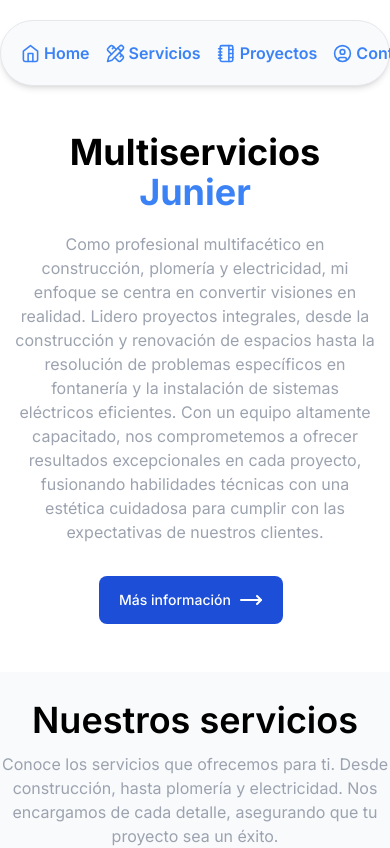
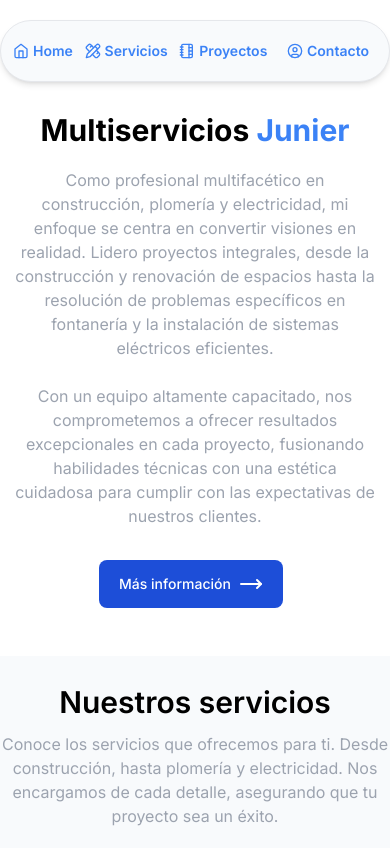
Before and after one commit to Dev-Anyelo/landing-page, a Next.js app: page / in a window 390 px wide. Shown: the top 848 px of the page. Built offline with nearby package versions, Linux system fonts and the light colour scheme.

Commit message:
Actualizar tamaños de iconos y secciones de página

```diff
--- a/app/page.tsx
+++ b/app/page.tsx
@@ -6,7 +6,7 @@ import ServicesSection from "@/components/ServicesSection";
 
 const Home = () => {
   return (
-    <main className="flex min-h-screen py-10 justify-center flex-col">
+    <main className="flex min-h-screen py-5 md:py-10 justify-center flex-col">
       <HeroSection />
       <ServicesSection />
       <ProjectsSection />
--- a/components/ContactSection.tsx
+++ b/components/ContactSection.tsx
@@ -9,7 +9,7 @@ const ContactSection = () => {
       className="flex flex-col justify-center items-center w-full py-7 md:py-14"
     >
       <div className="flex flex-col gap-y-3">
-        <h1 className="text-4xl sm:text-5xl font-semibold text-balance text-center">
+        <h1 className="text-3xl sm:text-5xl font-semibold text-balance text-center">
           Contáctame
         </h1>
         <p className="text-base sm:text-lg text-gray-400 text-balance text-center">
--- a/components/Feature.tsx
+++ b/components/Feature.tsx
@@ -1,22 +1,22 @@
 const Feature = () => {
   return (
-    <div className="grid grid-cols-3 gap-x-6 md:gap-x-12 place-items-center mt-10">
+    <div className="grid grid-cols-3 gap-x-6 md:gap-x-12 place-items-center mt-10 px-2">
       <div>
-        <h1 className="text-blue-500 text-xl sm:text-2xl md:text-3xl lg:text-4xl font-semibold text-balance text-center">
-          <span className="text-blue-500 font-bold">+40</span> <br />Clientes
-          Satisfechos
+        <h1 className="text-blue-500 text-lg sm:text-xl md:text-3xl lg:text-4xl font-semibold text-balance text-center">
+          <span className="text-blue-500 font-bold">+40</span> <br />
+          Clientes Satisfechos
         </h1>
       </div>
       <div>
-        <h1 className="text-blue-500 text-xl sm:text-2xl md:text-3xl lg:text-4xl font-semibold text-balance text-center">
+        <h1 className="text-blue-500 text-lg sm:text-xl md:text-3xl lg:text-4xl font-semibold text-balance text-center">
           <span className="text-blue-500 font-bold">+40</span> <br /> Clientes
           Satisfechos
         </h1>
       </div>
       <div>
-        <h1 className="text-blue-500 text-xl sm:text-2xl md:text-3xl lg:text-4xl font-semibold text-balance text-center">
-          <span className="text-blue-500 font-bold">+40</span> <br />Clientes
-          Satisfechos
+        <h1 className="text-blue-500 text-lg sm:text-xl md:text-3xl lg:text-4xl font-semibold text-balance text-center">
+          <span className="text-blue-500 font-bold">+40</span> <br />
+          Clientes Satisfechos
         </h1>
       </div>
     </div>
--- a/components/FeatureSection.tsx
+++ b/components/FeatureSection.tsx
@@ -7,11 +7,11 @@ const FeatureSection = () => {
       className="flex flex-col justify-center items-center w-full py-7 md:py-14 bg-slate-50 mt-10 md:mt-20"
     >
       <div className="flex flex-col gap-y-3">
-        <h1 className="text-5xl font-semibold text-balance text-center">
-          Features
+        <h1 className="text-3xl md:text-5xl font-semibold text-balance text-center">
+          Logros
         </h1>
         <p className="text-base md:text-lg text-gray-400 text-balance text-center">
-          ¿Tienes alguna duda o pregunta? ¡No dudes en contactarnos!
+          Haciendo felices a nuestros clientes
         </p>
       </div>
       <Feature />
--- a/components/Hero.tsx
+++ b/components/Hero.tsx
@@ -10,19 +10,21 @@ const HeroSection = () => {
   return (
     <section
       id="home"
-      className="mt-16 md:mt-20 lg:mt-0 flex flex-col gap-4 p-2 w-full 2xl:max-w-[1400px] px-3 md:px-6 mx-auto"
+      className="mt-16 md:mt-20 lg:mt-0 flex flex-col gap-4 w-full 2xl:max-w-[1400px] px-3 py-2 mx-auto"
     >
-      <div className="flex justify-between items-center gap-3 md:gap-5">
+      <div className="flex justify-between items-center h-fit">
         <div className="flex flex-col gap-y-5 w-full lg:w-1/2">
-          <h1 className="text-4xl sm:text-5xl lg:text-6xl font-bold text-wrap w-full text-center lg:text-left">
-            Multiservicios <span className="text-blue-500 inline">Junier</span>
+          <h1 className="text-3xl sm:text-5xl lg:text-6xl font-bold text-wrap w-full text-center lg:text-left">
+            Multiservicios{" "}
+            <span className="text-blue-500 inline w-fit">Junier</span>
           </h1>
-          <p className="text-base 2xl:text-lg text-gray-400 w-full lg:max-w-[620px] 2xl:max-w-[660px] text-balance text-center lg:text-justify">
+          <p className="text-base 2xl:text-lg text-gray-400 w-full lg:max-w-[620px] 2xl:max-w-[660px] text-wrap text-center lg:text-justify overflow-hidden">
             Como profesional multifacético en construcción, plomería y
             electricidad, mi enfoque se centra en convertir visiones en
             realidad. Lidero proyectos integrales, desde la construcción y
             renovación de espacios hasta la resolución de problemas específicos
             en fontanería y la instalación de sistemas eléctricos eficientes.
+            <br /> <br />
             Con un equipo altamente capacitado, nos comprometemos a ofrecer
             resultados excepcionales en cada proyecto, fusionando habilidades
             técnicas con una estética cuidadosa para cumplir con las
--- a/components/Navbar.tsx
+++ b/components/Navbar.tsx
@@ -15,12 +15,12 @@ const Navbar = () => {
         <ul className="w-full flex justify-between items-center">
           <li
             className={`${
-              pathname === "/#home" ? "bg-gray-100" : ""
-            } text-blue-500 font-semibold hover:bg-gray-100 p-2 md:p-3 rounded-full transition duration-500`}
+              pathname === "/#home" ? "bg-gray-100/80" : ""
+            } text-blue-500 font-semibold hover:bg-gray-100/80  md:p-3 rounded-full transition duration-500`}
           >
             <Link
               href="#home"
-              className="flex gap-1 justify-center items-center"
+              className="text-sm md:text-base flex gap-1 justify-center items-center"
             >
               <HomeIcon /> Home
             </Link>
@@ -28,11 +28,11 @@ const Navbar = () => {
           <li
             className={`${
               pathname === "/#services" ? "bg-gray-100" : ""
-            } text-blue-500 font-semibold hover:bg-gray-100 p-2 md:p-3 rounded-full transition duration-500`}
+            } text-blue-500 font-semibold hover:bg-gray-100  md:p-3 rounded-full transition duration-500`}
           >
             <Link
               href="#services"
-              className="flex gap-1 justify-center items-center"
+              className="text-sm md:text-base flex gap-1 justify-center items-center"
             >
               <PencilRuler /> Servicios
             </Link>
@@ -40,11 +40,11 @@ const Navbar = () => {
           <li
             className={`${
               pathname === "/#projects" ? "bg-gray-100" : ""
-            } text-blue-500 font-semibold hover:bg-gray-100 p-2 md:p-3 rounded-full transition duration-500`}
+            } text-blue-500 font-semibold hover:bg-gray-100  md:p-3 rounded-full transition duration-500`}
           >
             <Link
               href="#projects"
-              className="flex gap-1 justify-center items-center"
+              className="text-sm md:text-base flex gap-1 justify-center items-center"
             >
               <AboutIcon /> Proyectos
             </Link>
@@ -56,7 +56,7 @@ const Navbar = () => {
           >
             <Link
               href="#contact"
-              className="flex gap-1 justify-center items-center"
+              className="text-sm flex gap-1 justify-center items-center"
             >
               <ContactIcon /> Contacto
             </Link>
--- a/components/ProjectsSection.tsx
+++ b/components/ProjectsSection.tsx
@@ -7,7 +7,7 @@ const ProjectsSection = () => {
       className="flex flex-col justify-center items-center mt-10 md:mt-20 gap-6"
     >
       <div className="flex flex-col gap-y-3">
-        <h1 className="text-4xl sm:text-5xl font-semibold text-balance">
+        <h1 className="text-3xl sm:text-5xl font-semibold text-wrap text-center">
           Proyectos Destacados
         </h1>
         <p className="text-base md:text-lg text-gray-400 text-wrap text-center">
--- a/components/ServicesSection.tsx
+++ b/components/ServicesSection.tsx
@@ -10,7 +10,7 @@ const ServicesSection = () => {
       className="mt-10 md:m-0 flex flex-col justify-center items-center gap-6 bg-slate-50 py-7 md:py-14"
     >
       <div className="w-full mb-6 max-w-[900px]">
-        <h1 className="text-4xl sm:text-5xl font-semibold text-balance text-center mb-3">
+        <h1 className="text-3xl sm:text-5xl font-semibold text-balance text-center mb-3">
           Nuestros servicios
         </h1>
         <p className="text-base md:text-lg text-gray-400 text-wrap text-center">
--- a/components/icons/About.tsx
+++ b/components/icons/About.tsx
@@ -5,8 +5,8 @@ const AboutIcon = () => {
   return (
     <svg
       xmlns="http://www.w3.org/2000/svg"
-      width="19"
-      height="19"
+      width="16"
+      height="16"
       viewBox="0 0 24 24"
       fill="none"
       stroke="currentColor"
--- a/components/icons/Contact.tsx
+++ b/components/icons/Contact.tsx
@@ -3,8 +3,8 @@ const ContactIcon = () => {
   return (
     <svg
       xmlns="http://www.w3.org/2000/svg"
-      width="19"
-      height="19"
+      width="16"
+      height="16"
       viewBox="0 0 24 24"
       fill="none"
       stroke="currentColor"
--- a/components/icons/HomeIcon.tsx
+++ b/components/icons/HomeIcon.tsx
@@ -4,8 +4,8 @@ const HomeIcon = () => {
   return (
     <svg
       xmlns="http://www.w3.org/2000/svg"
-      width="19"
-      height="19"
+      width="16"
+      height="16"
       viewBox="0 0 24 24"
       fill="none"
       stroke="currentColor"
--- a/components/icons/PencilRuler.tsx
+++ b/components/icons/PencilRuler.tsx
@@ -2,8 +2,8 @@ const PencilRuler = () => {
   return (
     <svg
       xmlns="http://www.w3.org/2000/svg"
-      width="19"
-      height="19"
+      width="16"
+      height="16"
       viewBox="0 0 24 24"
       fill="none"
       stroke="currentColor"
```
